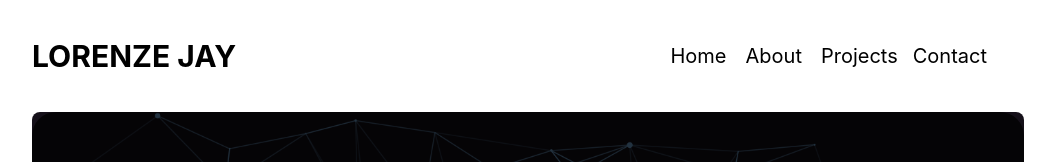
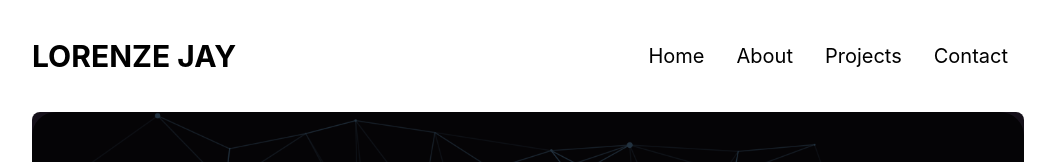
Before and after one commit to lorenzejay/portfolio-site, a Next.js app: page / in a window 1280 px wide. Shown: the top 162 px of the page, without its empty margins (112-1167 px from the left). Built offline with nearby package versions, Linux system fonts and the light colour scheme.

Commit message:
removed styled-components and all components are now from tailwind

```diff
--- a/components/header.js
+++ b/components/header.js
@@ -1,39 +1,5 @@
 import Link from "next/link";
-import styled from "styled-components";
 import { FaBars } from "react-icons/fa";
-
-export const MobileIcon = styled.div`
-  display: none;
-  color: #000;
-
-  @media screen and (max-width: 768px) {
-    display: block;
-
-    font-size: 1.8rem;
-    cursor: pointer;
-  }
-`;
-export const NavMenu = styled.ul`
-  display: flex;
-  justify-content: space-around;
-  list-style: none;
-  text-align: center;
-  margin-right: 22px;
-  margin-top: auto;
-
-  height: 100%;
-  .darkmode-btn {
-    display: flex;
-    align-items: center;
-    cursor: pointer;
-  }
-  @media screen and (max-width: 768px) {
-    display: none;
-  }
-  li {
-    margin-right: 15px;
-  }
-`;
 
 const Header = ({ toggle }) => {
   return (
@@ -42,29 +8,33 @@ const Header = ({ toggle }) => {
       style={{ height: "14vh" }}
     >
       <h1 className="text-3xl font-bold uppercase">Lorenze Jay</h1>
-      <MobileIcon onClick={toggle} className="block lg:hidden">
+      <div onClick={toggle} className="block text-white text-2xl cursor-pointer md:hidden ">
         <FaBars className="text-black" />
-      </MobileIcon>
-      <NavMenu className={"flex justify-around text-black items-center  text-lg lg:text-xl"}>
-        <li className="hidden md:block hover:border-b-2 border-red-300 ">
+      </div>
+      <ul
+        className={
+          "hidden md:flex justify-around list-none text-black items-center   text-lg lg:text-xl"
+        }
+      >
+        <li className="hidden md:block hover:border-b-2 border-red-300 mx-4">
           <Link className={""} href="/">
             Home
           </Link>
         </li>
-        <li className="hover:border-b-2 border-red-300 mx-1">
+        <li className="hover:border-b-2 border-red-300 mx-4">
           <Link href="/about">About</Link>
         </li>
-        <li className="hover:border-b-2 border-red-300 mx-1">
+        <li className="hover:border-b-2 border-red-300 mx-4">
           <Link className={""} href="/projects">
             Projects
           </Link>
         </li>
-        <li className="hover:border-b-2 border-red-300 ">
+        <li className="hover:border-b-2 border-red-300 mx-4">
           <Link className={""} href="/contact">
             Contact
           </Link>
         </li>
-      </NavMenu>
+      </ul>
     </header>
   );
 };
--- a/components/sidebar.js
+++ b/components/sidebar.js
@@ -1,66 +1,5 @@
-import styled from "styled-components";
 import { FaTimes } from "react-icons/fa";
 import Link from "next/link";
-export const SidebarContainer = styled.div`
-  position: fixed;
-  z-index: 19;
-  width: 100%;
-  height: 100%;
-  background: black;
-  display: grid;
-  align-items: center;
-  top: 0;
-  left: 0;
-  transition: 0.3s ease-in-out;
-  opacity: ${({ isOpen }) => (isOpen ? "100%" : "0")};
-  top: ${({ isOpen }) => (isOpen ? "0" : "-100%")};
-`;
-
-export const CloseIcon = styled(FaTimes)`
-  color: #fff;
-`;
-
-export const Icon = styled.div`
-  position: absolute;
-  top: 2rem;
-  right: 1rem;
-  background: transparent;
-  font-size: 2rem;
-  cursor: pointer;
-  outline: pointer;
-`;
-
-export const SidebarWrapper = styled.div`
-  color: #fff;
-`;
-
-export const SideBarMenu = styled.ul`
-  .darkmode-btn {
-    cursor: pointer;
-    margin-bottom: 15px;
-  }
-  li {
-    font-size: 2rem;
-    margin: 10px 0;
-    &:hover {
-      color: #ea5454;
-      transition: 0.2s ease-in-out;
-    }
-  }
-`;
-
-export const SidebarLink = styled(Link)`
-  /* display: flex;
-  align-items: center;
-  justify-content: center;
-
-  text-decoration: none;
-  list-style: none;
-  transition: 0.2s ease-in-out;
-  color: #fff;
-  cursor: pointer;
-  margin-bottom: 5vh; */
-`;
 
 const SideBar = ({ isOpen, toggle }) => {
   return (
@@ -71,27 +10,27 @@ const SideBar = ({ isOpen, toggle }) => {
       } ${isOpen ? "top-0" : "-top-full"} `}
       onClick={toggle}
     >
-      <Icon>
-        <CloseIcon />
-      </Icon>
+      <div className="absolute top-10 right-8 bg-transparent text-4xl cursor-pointer focus:outline-none outline-none text-white">
+        <FaTimes />
+      </div>
 
-      <SideBarMenu className="text-white text-3xl flex flex-col justify-center items-center">
-        <li>
-          <SidebarLink href="/">Home</SidebarLink>
+      <ul className="text-white text-3xl list flex flex-col justify-center items-center list-none">
+        <li className="my-1">
+          <Link href="/">Home</Link>
         </li>
-        <li>
-          <SidebarLink href="/about">About</SidebarLink>
+        <li className="my-1">
+          <Link href="/about">About</Link>
         </li>
-        <li>
-          <SidebarLink href="/projects">Projects</SidebarLink>
+        <li className="my-1">
+          <Link href="/projects">Projects</Link>
         </li>
-        <li>
-          <SidebarLink href="/contact">Contact</SidebarLink>
+        <li className="my-1">
+          <Link href="/contact">Contact</Link>
         </li>
         {/* <li>
-          <SidebarLink href="/blog">Blog</SidebarLink>
+          <Link href="/blog">Blog</Link>
         </li> */}
-      </SideBarMenu>
+      </ul>
     </div>
     // </motion.div>
   );
--- a/package.json
+++ b/package.json
@@ -21,7 +21,6 @@
     "react": "17.0.1",
     "react-dom": "17.0.1",
     "react-icons": "^4.2.0",
-    "styled-components": "^5.2.1",
     "theme-ui": "^0.3.5"
   },
   "devDependencies": {
```
Also changed, not shown: 1 other file (tests, documents, lock files or other folders).
